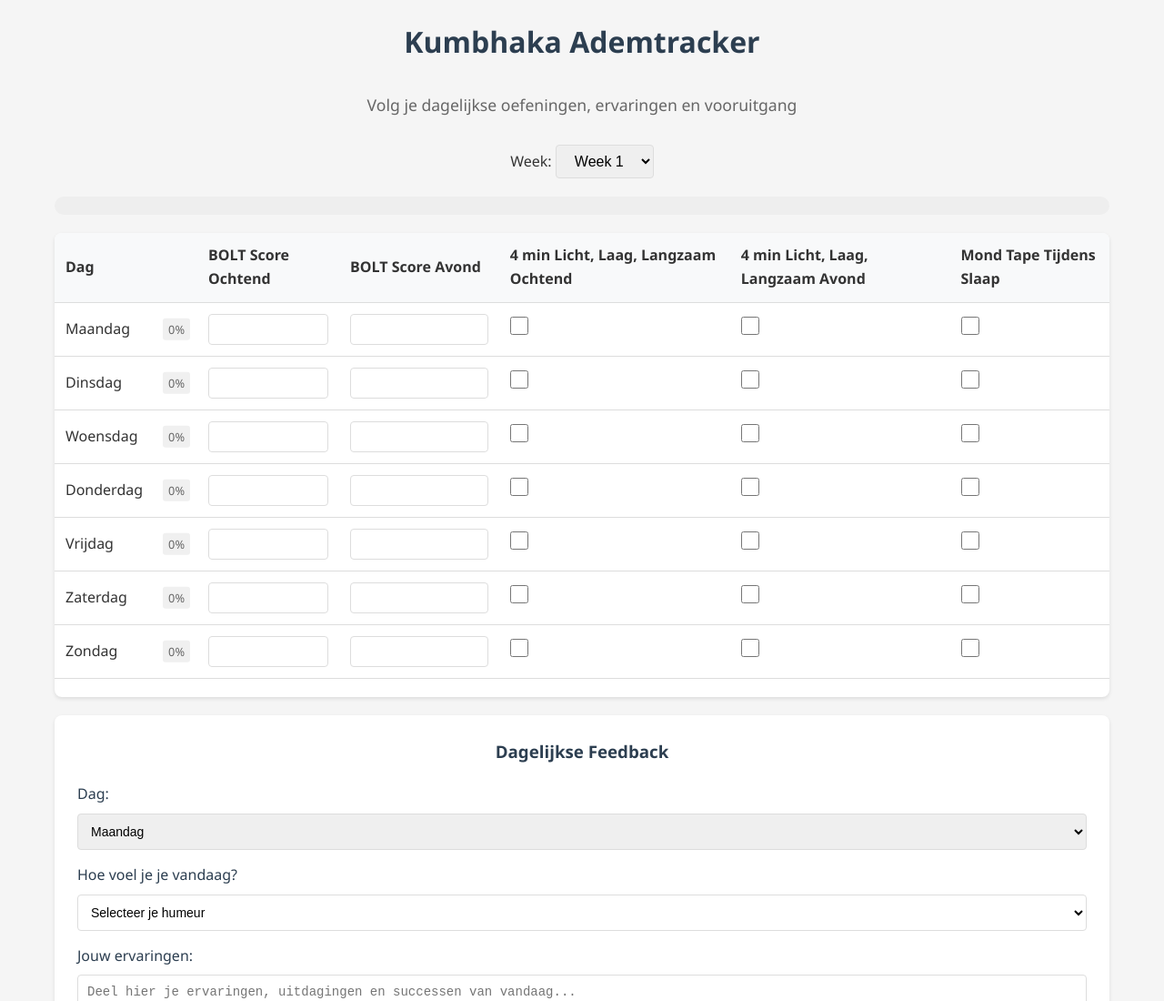
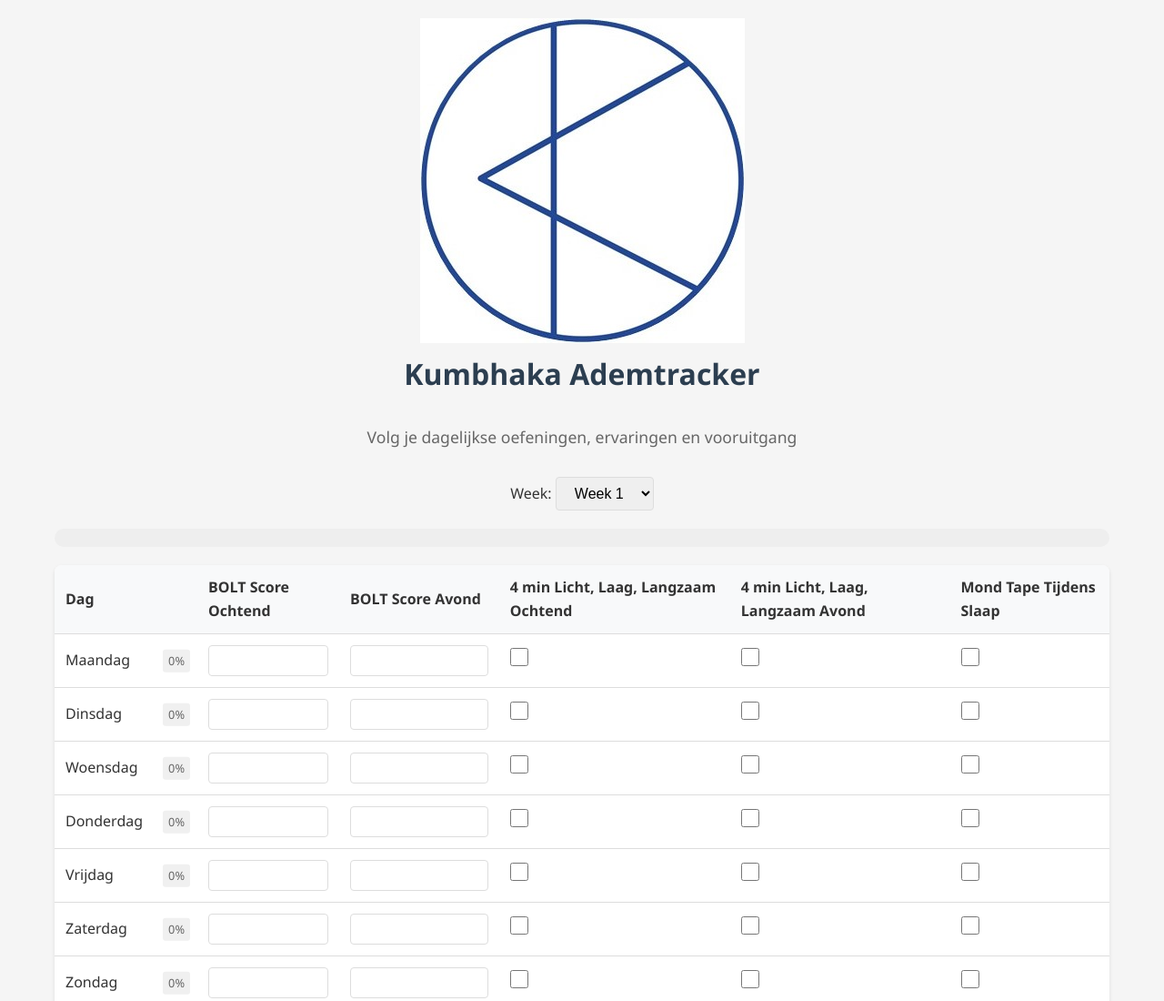
Before and after one commit to amstigter/kumbhaka-ademtracker, a plain HTML site: page index.html in a window 1280 px wide. Shown: the top 1100 px of the page at 91% size. Drawn offline with nearby package versions, Linux system fonts and the light colour scheme.

Commit message:
Update index.html

```diff
--- a/index.html
+++ b/index.html
@@ -10,8 +10,13 @@
 <body>
     <div class="container">
         <div class="header">
-            <h1>Kumbhaka Ademtracker</h1>
-            <p class="subtitle">Volg je dagelijkse oefeningen, ervaringen en vooruitgang</p>
+            <div class="header-content">
+                <img src="logo.jpg" alt="Kumbhaka Logo" class="logo">
+                <div class="header-text">
+                    <h1>Kumbhaka Ademtracker</h1>
+                    <p class="subtitle">Volg je dagelijkse oefeningen, ervaringen en vooruitgang</p>
+                </div>
+            </div>
         </div>
 
         <div class="week-selector">
@@ -190,7 +195,8 @@
                 <p class="tip">💡 Tip: Maak regelmatig een back-up van je gegevens door gebruik te maken van de "Exporteer als JSON" knop.</p>
             </div>
         </div>
- <div class="warning">
+
+        <div class="warning">
             <strong>Waarschuwing:</strong> Deze tool is alleen bedoeld als hulpmiddel en vervangt geen professioneel medisch advies. Raadpleeg altijd een arts bij gezondheidsklachten.
         </div>
         <div class="copyright">
```
